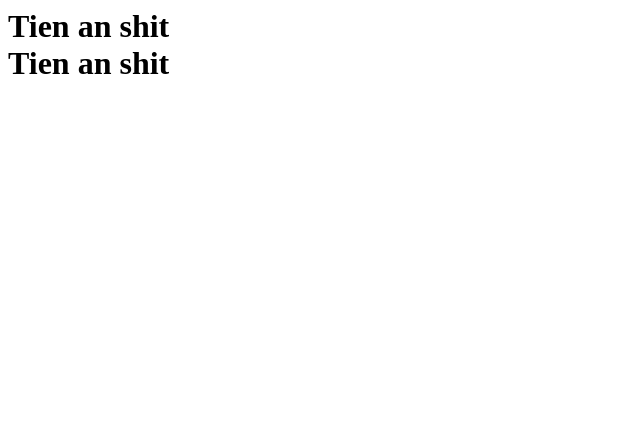
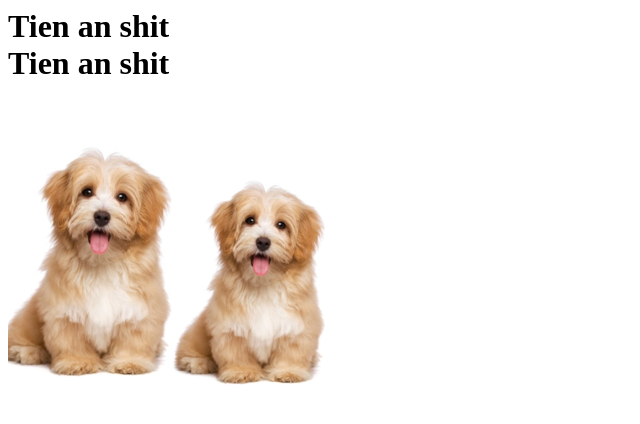
Before and after one commit to DiuHoang/myFirstWeb, a plain HTML site: page index.html in a window 1280 px wide. Shown: the whole page, without its empty margins (0-640 px from the left). Drawn offline with Linux system fonts and the light colour scheme.

Commit message:
Update index.html

```diff
--- a/index.html
+++ b/index.html
@@ -1 +1,2 @@
 <h1> Tien an shit <br> Tien an shit </h1>
+<img src="lostDog.png"/>
```
